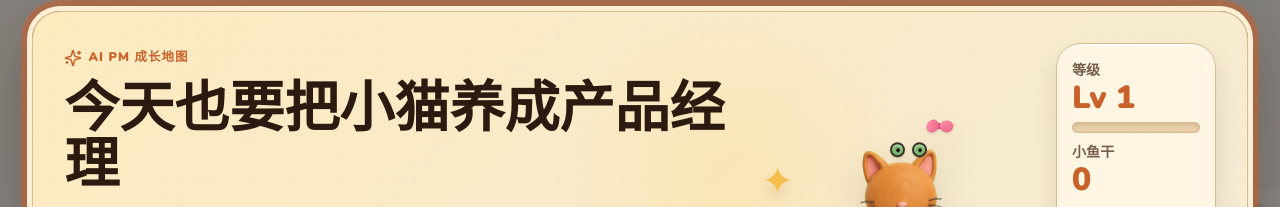
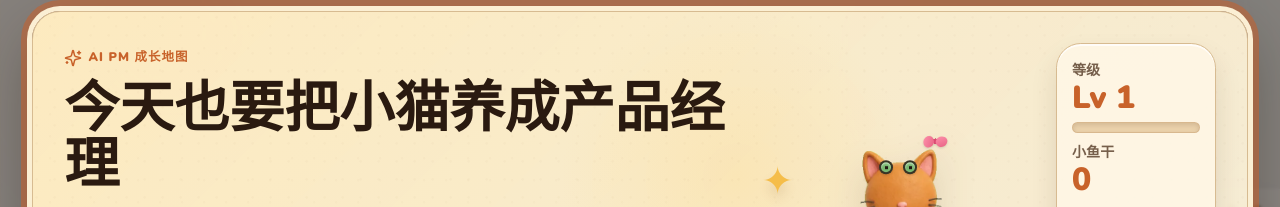
Before and after one commit to katiemalfoy62-commits/miaotu, a React (Vite) app: page /onboarding in a window 1280 px wide. Both pictures are taken after a click on the button "跳过". Shown: the part 78-285 px from the top of the page. Built offline with nearby package versions, Linux system fonts and the light colour scheme.

Commit message:
Recalibrate layered cat face anchors

```diff
--- a/src/index.css
+++ b/src/index.css
@@ -2321,7 +2321,7 @@ button:hover .interviewer-clay {
 .layered-cat__eye {
   position: absolute;
   z-index: 7;
-  width: 6.2%;
+  width: 5.8%;
   aspect-ratio: 1;
   border: 0.16rem solid rgba(49, 39, 31, 0.9);
   border-radius: 999px;
@@ -2330,13 +2330,13 @@ button:hover .interviewer-clay {
 }
 
 .layered-cat__eye--left {
-  left: 42.8%;
-  top: 34.5%;
+  left: 38.3%;
+  top: 42.2%;
 }
 
 .layered-cat__eye--right {
-  left: 52.1%;
-  top: 34.5%;
+  left: 48.4%;
+  top: 42.2%;
 }
 
 .layered-cat__eye--yellow {
@@ -2357,11 +2357,11 @@ button:hover .interviewer-clay {
 
 .layered-cat__fixed-bow {
   position: absolute;
-  left: 57.7%;
-  top: 24.2%;
+  left: 56.6%;
+  top: 30.8%;
   z-index: 8;
-  width: 11.5%;
-  height: 7.5%;
+  width: 10.4%;
+  height: 6.8%;
   filter: drop-shadow(0 0.08rem 0.08rem rgba(70, 33, 28, 0.18));
 }
 
```
